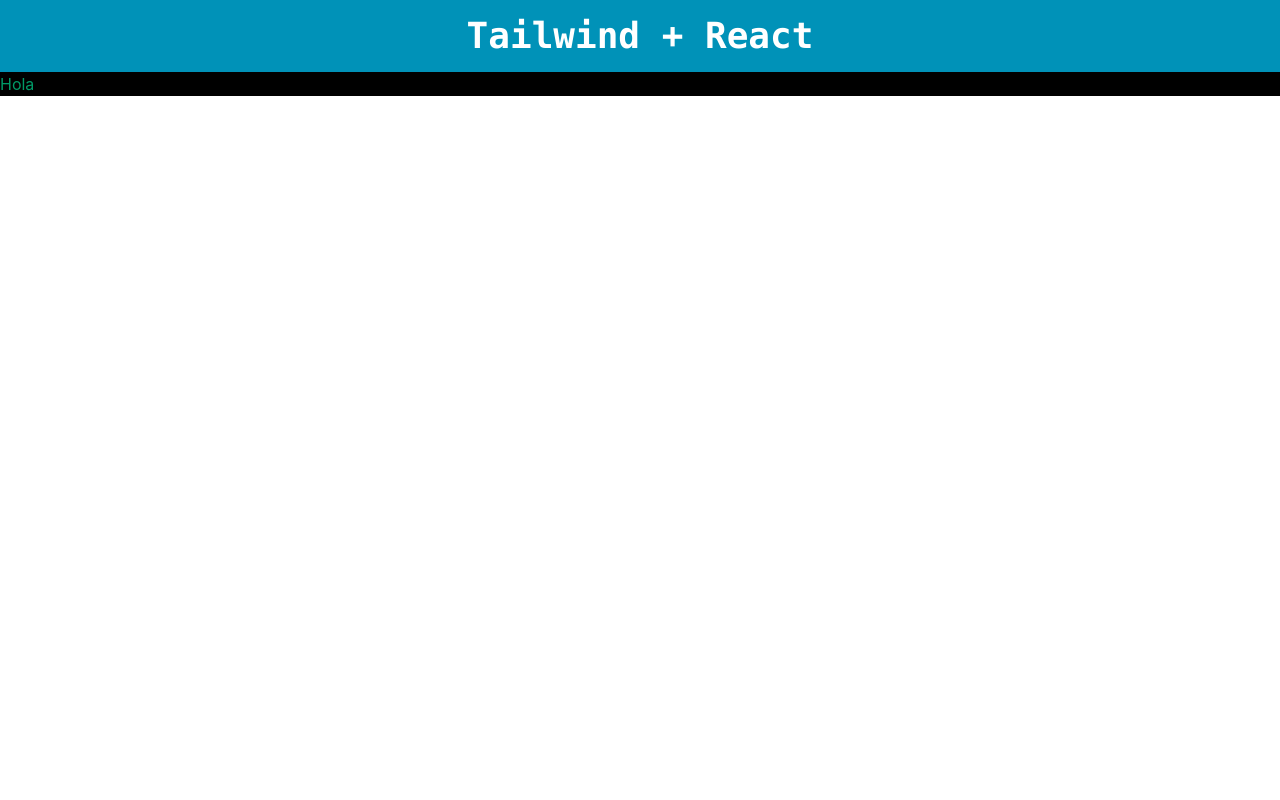
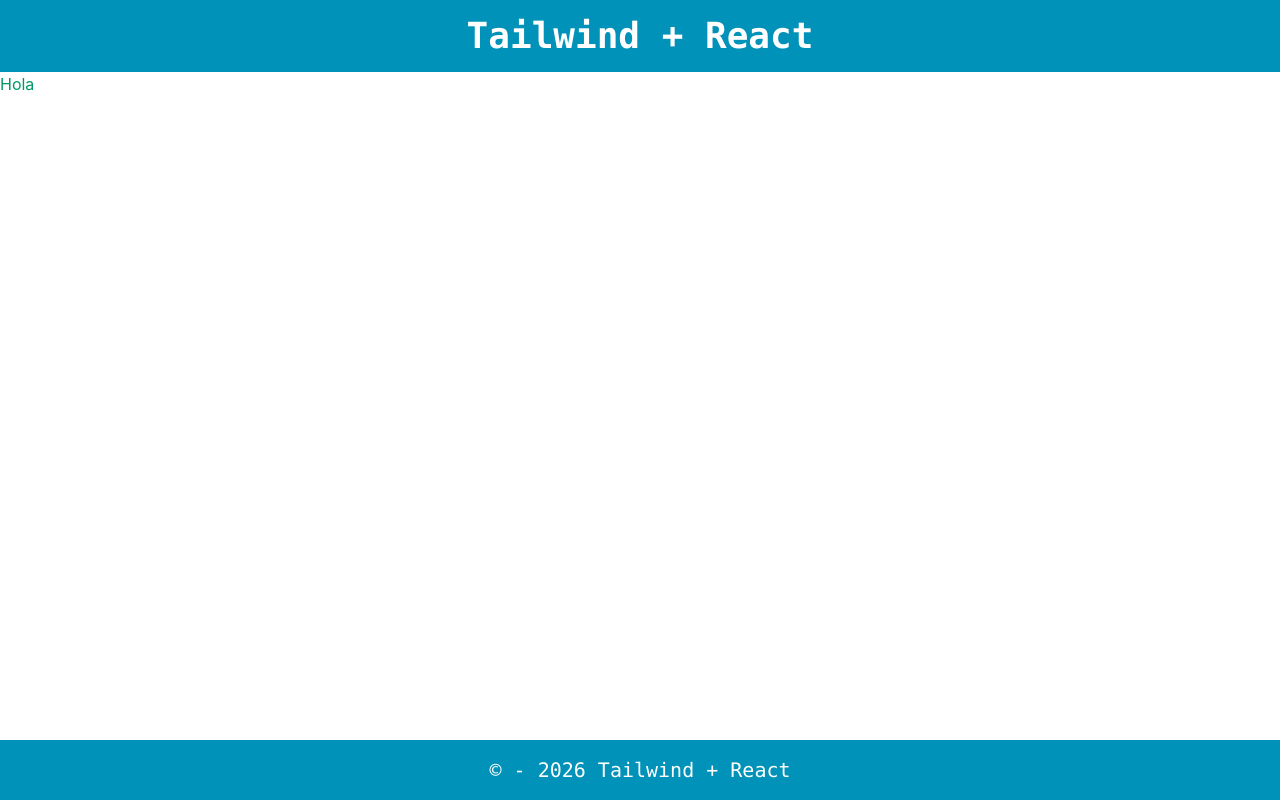
Before and after one commit to Juliancito1/TailwindReact-c12, a React (Vite) app: page / in a window 1280 px wide. Built offline with nearby package versions, Linux system fonts and the light colour scheme.

Commit message:
Se realizo el Footer con estilos de tailwind CSS y se acomodo el contenido principal para dejar al footer abajo

```diff
--- a/src/App.jsx
+++ b/src/App.jsx
@@ -1,13 +1,17 @@
+import { Footer } from "./components/Footer"
 import { Navbar } from "./components/Navbar"
 
 function App() {
 
 
   return (
-    <>
+    <section className="min-h-screen flex flex-col">
      <Navbar/>
-      <h1 className="text-emerald-600 bg-black">Hola</h1>
-    </>
+     <main className="grow">
+      <h1 className="text-emerald-600">Hola</h1>
+     </main>
+      <Footer/>
+    </section>
   )
 }
 
--- /dev/null
+++ b/src/components/Footer.jsx
@@ -0,0 +1,7 @@
+export const Footer = () => {
+  return (
+    <footer className="bg-cyan-600 py-4 text-center">
+      <p className="text-white font-mono text-xl">&copy; - 2026 Tailwind + React</p>
+    </footer>
+  )
+}
```
